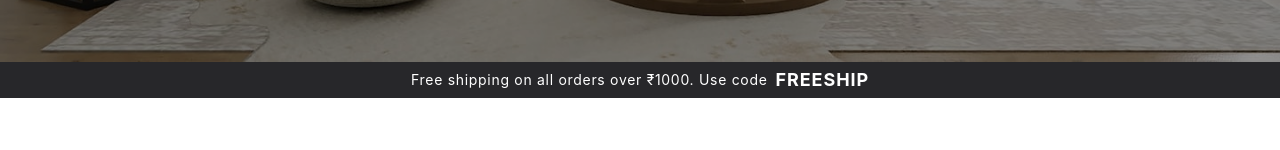
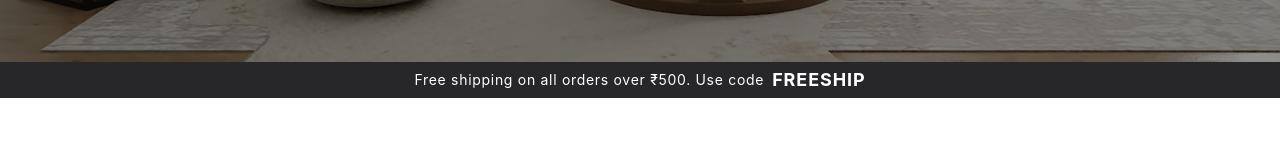
Before and after one commit to sohom-21/zylokart_full_project, a Next.js app: page / in a window 1280 px wide. Shown: the part 802-952 px from the top of the page. Built offline with nearby package versions, Linux system fonts and the light colour scheme; no server answers; the database is empty.

Commit message:
Homepage changes

```diff
--- a/src/app/customer/homepage/page.js
+++ b/src/app/customer/homepage/page.js
@@ -125,7 +125,7 @@ export default function Homepage() {
 
       {/* Promo Bar */}
       <div className="w-full bg-zinc-800 py-1 px-2 flex flex-col sm:flex-row items-center justify-center gap-2">
-        <span className="text-white text-sm tracking-wider font-['Inter']">Free shipping on all orders over ₹1000. Use code</span>
+        <span className="text-white text-sm tracking-wider font-['Inter']">Free shipping on all orders over ₹500. Use code</span>
         <span className="text-white text-lg font-bold tracking-wider font-['Inter']">FREESHIP</span>
       </div>
 
@@ -206,7 +206,7 @@ export default function Homepage() {
       </section>
 
       {/* Newsletter */}
-      <section className="w-full bg-neutral-100 py-16">
+      {/* <section className="w-full bg-neutral-100 py-16">
         <div className="max-w-2xl mx-auto px-4 flex flex-col items-center">
           <h2 className="text-3xl md:text-4xl font-medium font-['Playfair_Display'] text-zinc-800 mb-4 text-center">Join Our Community</h2>
           <p className="text-stone-500 text-lg font-normal font-['Inter'] mb-8 text-center">
@@ -223,7 +223,7 @@ export default function Homepage() {
             </button>
           </form>
         </div>
-      </section>
+      </section> */}
 
       <Footer />
     </div>
--- a/src/app/page.js
+++ b/src/app/page.js
@@ -100,7 +100,7 @@ export default function Home() {
 
       {/* Promo Bar */}
       <div className="w-full bg-zinc-800 py-1 px-2 flex flex-col sm:flex-row items-center justify-center gap-2">
-        <span className="text-white text-sm tracking-wider font-['Inter']">Free shipping on all orders over ₹1000. Use code</span>
+        <span className="text-white text-sm tracking-wider font-['Inter']">Free shipping on all orders over ₹500. Use code</span>
         <span className="text-white text-lg font-bold tracking-wider font-['Inter']">FREESHIP</span>
       </div>
 
```
